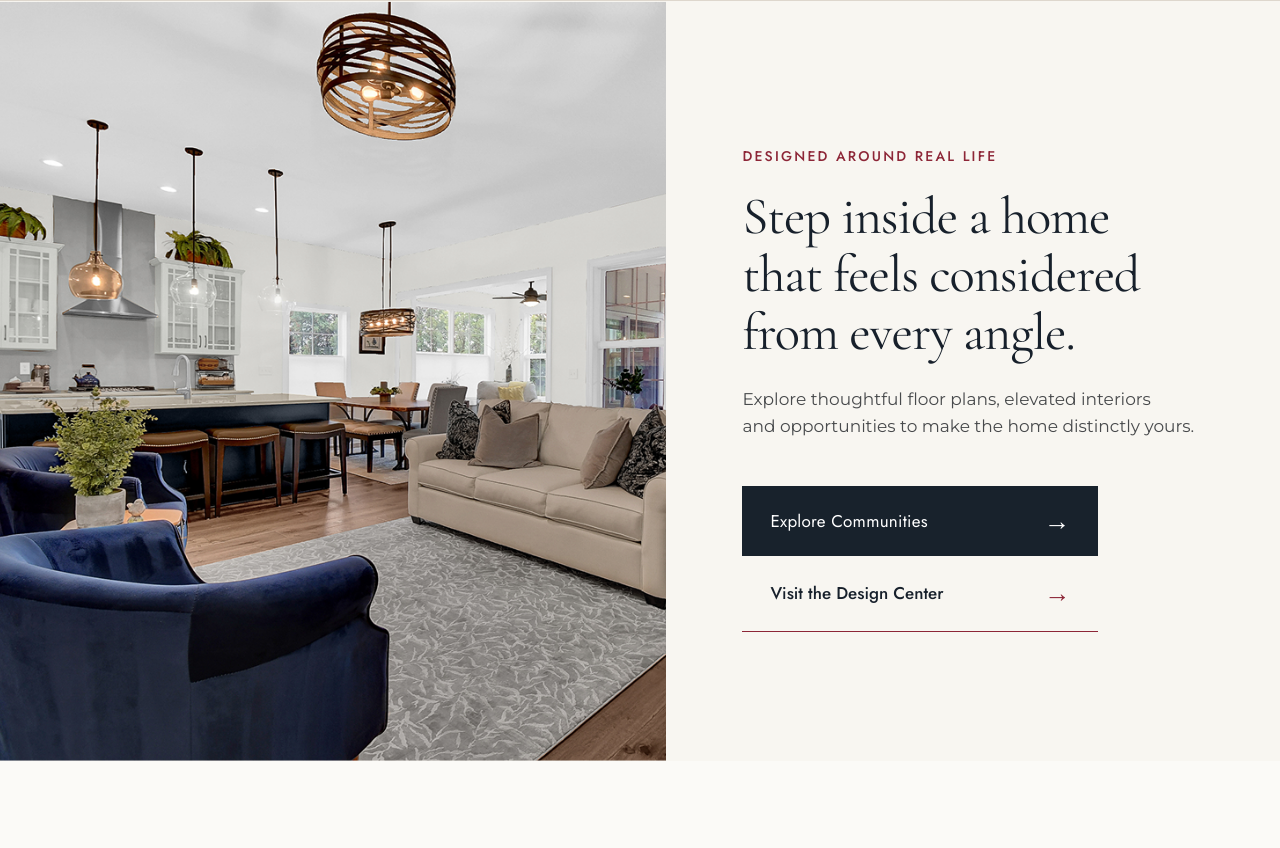
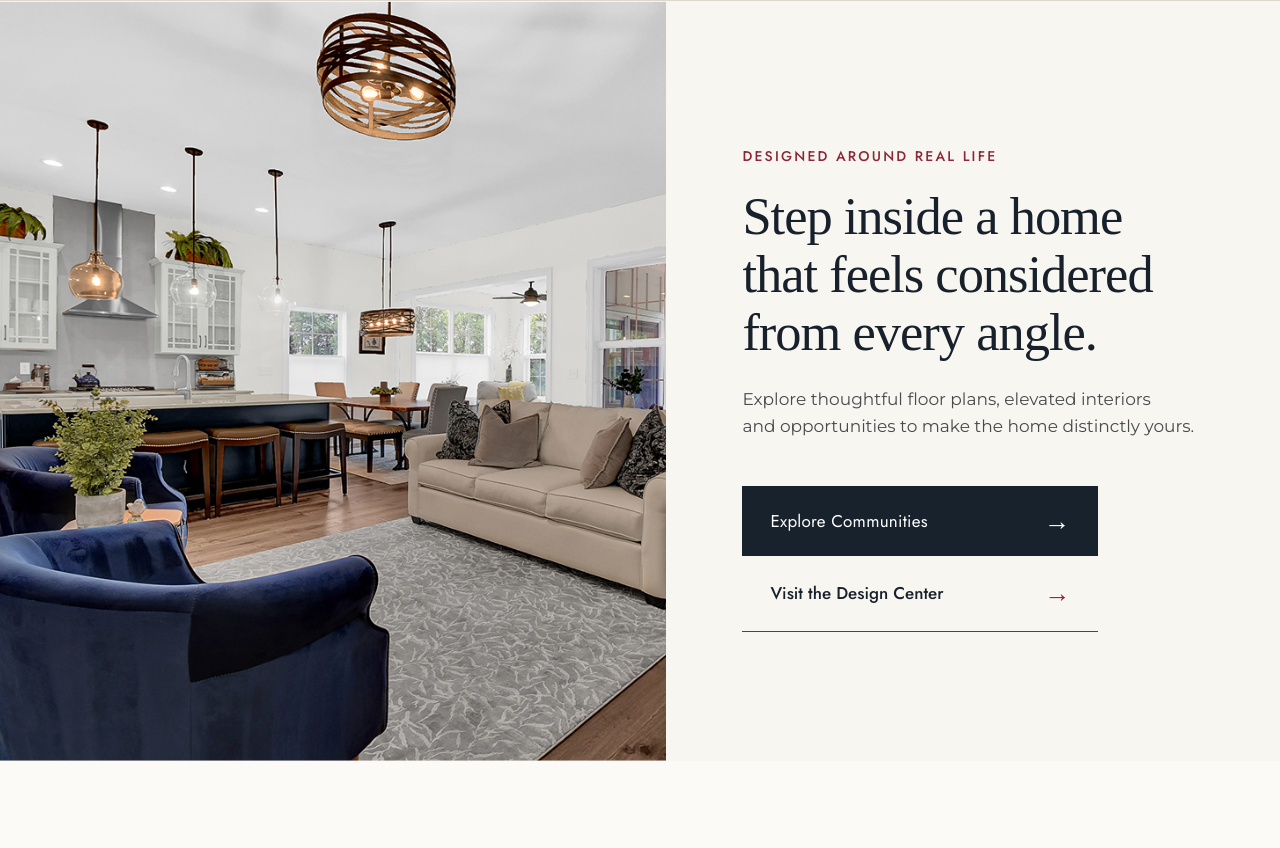
Before and after one commit to MitchellCohen64/SchottensteinHomesFrontEnd, a website built with Vite: page index.html in a window 1280 px wide. Shown: the part 952-1800 px from the top of the page. Built offline with nearby package versions, Linux system fonts and the light colour scheme.

Commit message:
Use hero font for homepage titles

```diff
--- a/src/style.css
+++ b/src/style.css
@@ -2422,6 +2422,10 @@ h1 {
   transform: translateY(0);
 }
 
+.home-page h2 {
+  font-family: "Times New Roman", Times, serif;
+}
+
 @media (max-width: 960px) {
   .about-intro {
     grid-template-columns: 1fr;
```
